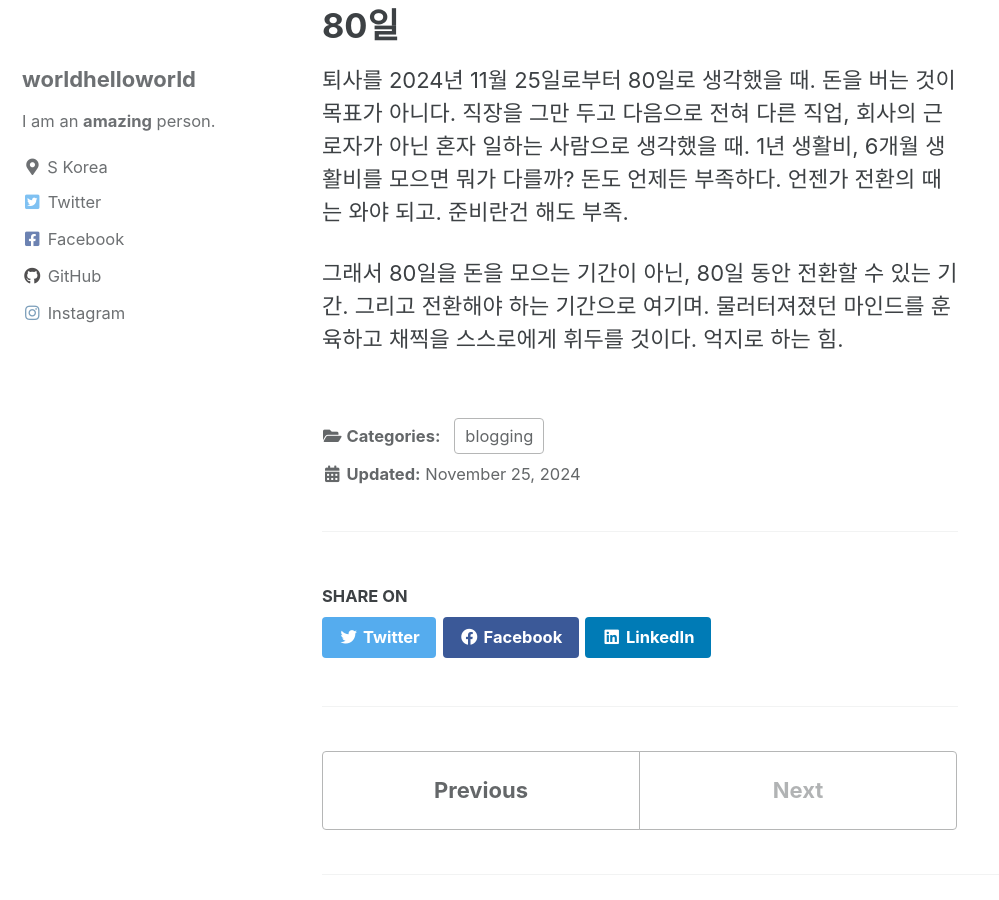
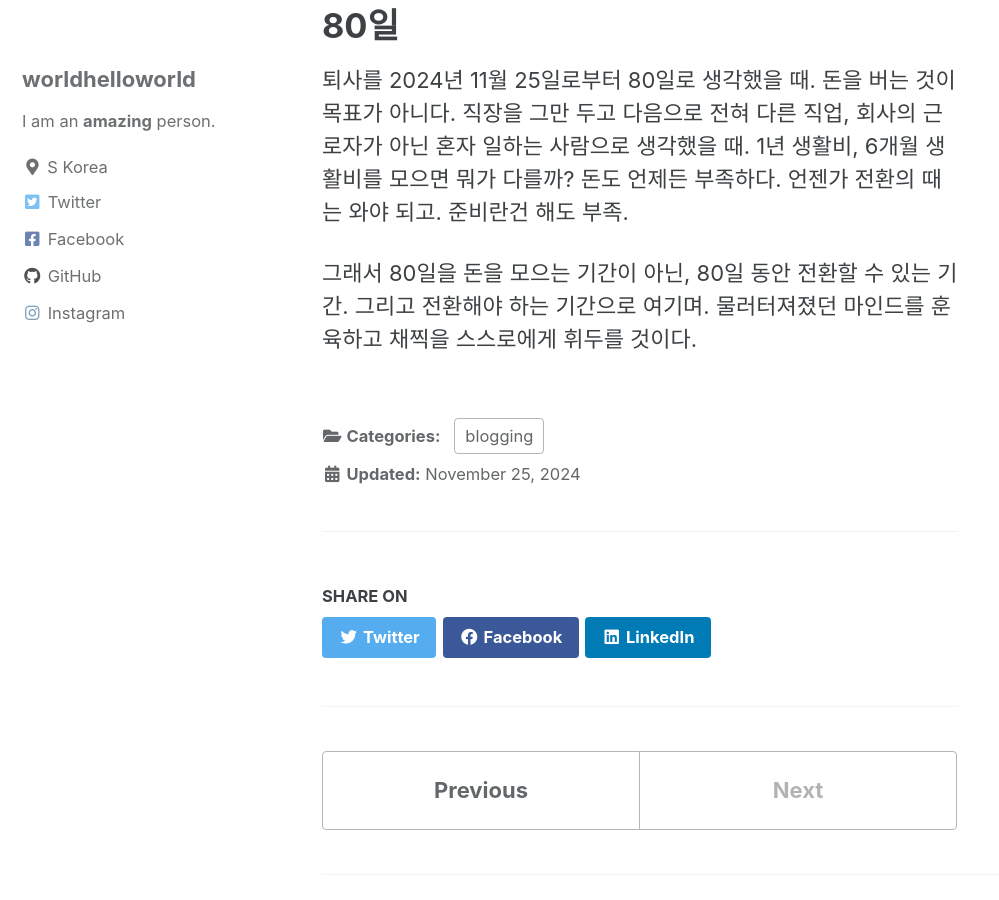
Before and after one commit to worldhelloworld/worldhelloworld.github.io, a Jekyll site: the page built from _posts/2024-11-25-go to bed241125.md, in a window 1280 px wide and 900 px high, scrolled down 1518 px. Shown: the whole window, without its empty margins (0-999 px from the left). Built offline with Jekyll 4.4.1, drawn with Linux system fonts in a browser that asks for light colours; cached includes are drawn as plain includes.

Commit message:
241125 04

```diff
--- a/_posts/2024-11-25-go to bed241125.md
+++ b/_posts/2024-11-25-go to bed241125.md
@@ -41,4 +41,4 @@ toc: true
 
 퇴사를 2024년 11월 25일로부터 80일로 생각했을 때. 돈을 버는 것이 목표가 아니다. 직장을 그만 두고 다음으로 전혀 다른 직업, 회사의 근로자가 아닌 혼자 일하는 사람으로 생각했을 때. 1년 생활비, 6개월 생활비를 모으면 뭐가 다를까? 돈도 언제든 부족하다. 언젠가 전환의 때는 와야 되고. 준비란건 해도 부족.
 
-그래서 80일을 돈을 모으는 기간이 아닌, 80일 동안 전환할 수 있는 기간. 그리고 전환해야 하는 기간으로 여기며. 물러터져졌던 마인드를 훈육하고 채찍을 스스로에게 휘두를 것이다. 억지로 하는 힘.
+그래서 80일을 돈을 모으는 기간이 아닌, 80일 동안 전환할 수 있는 기간. 그리고 전환해야 하는 기간으로 여기며. 물러터져졌던 마인드를 훈육하고 채찍을 스스로에게 휘두를 것이다.
```
